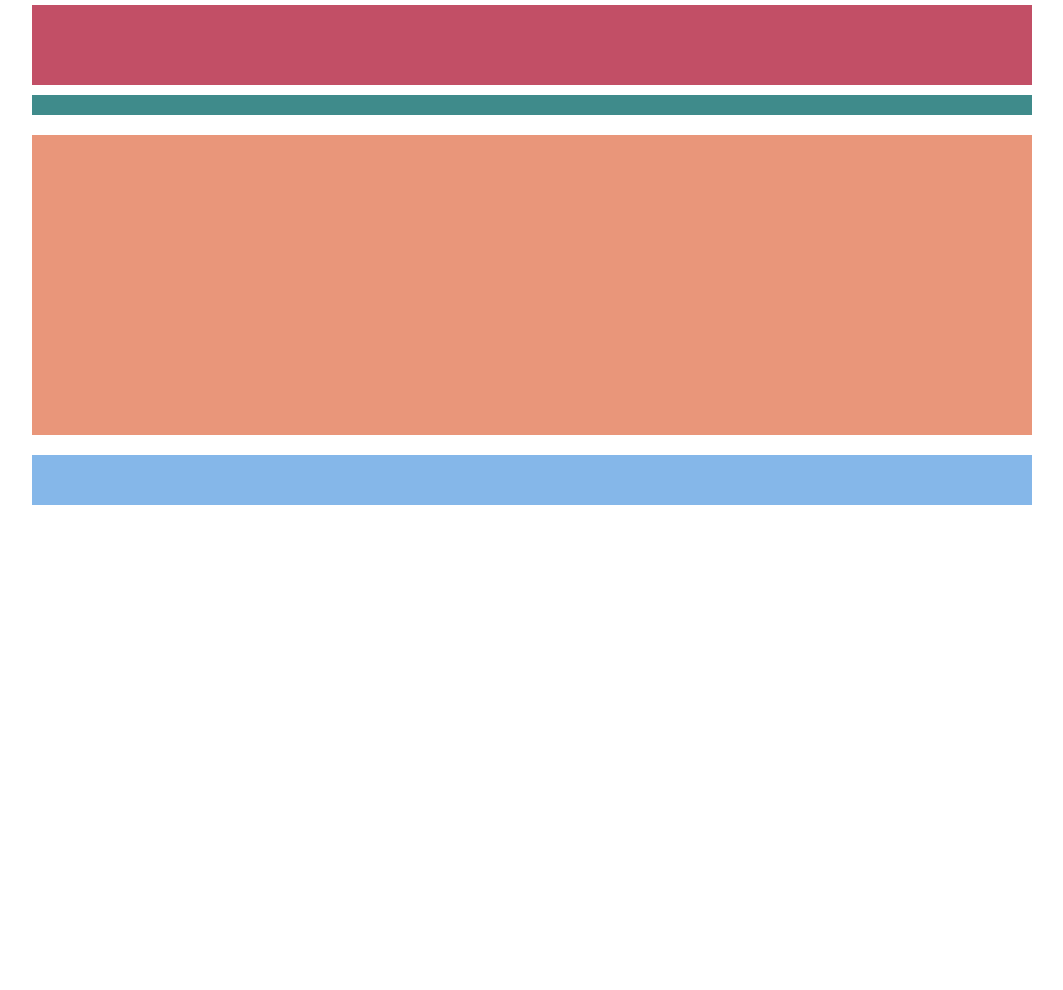
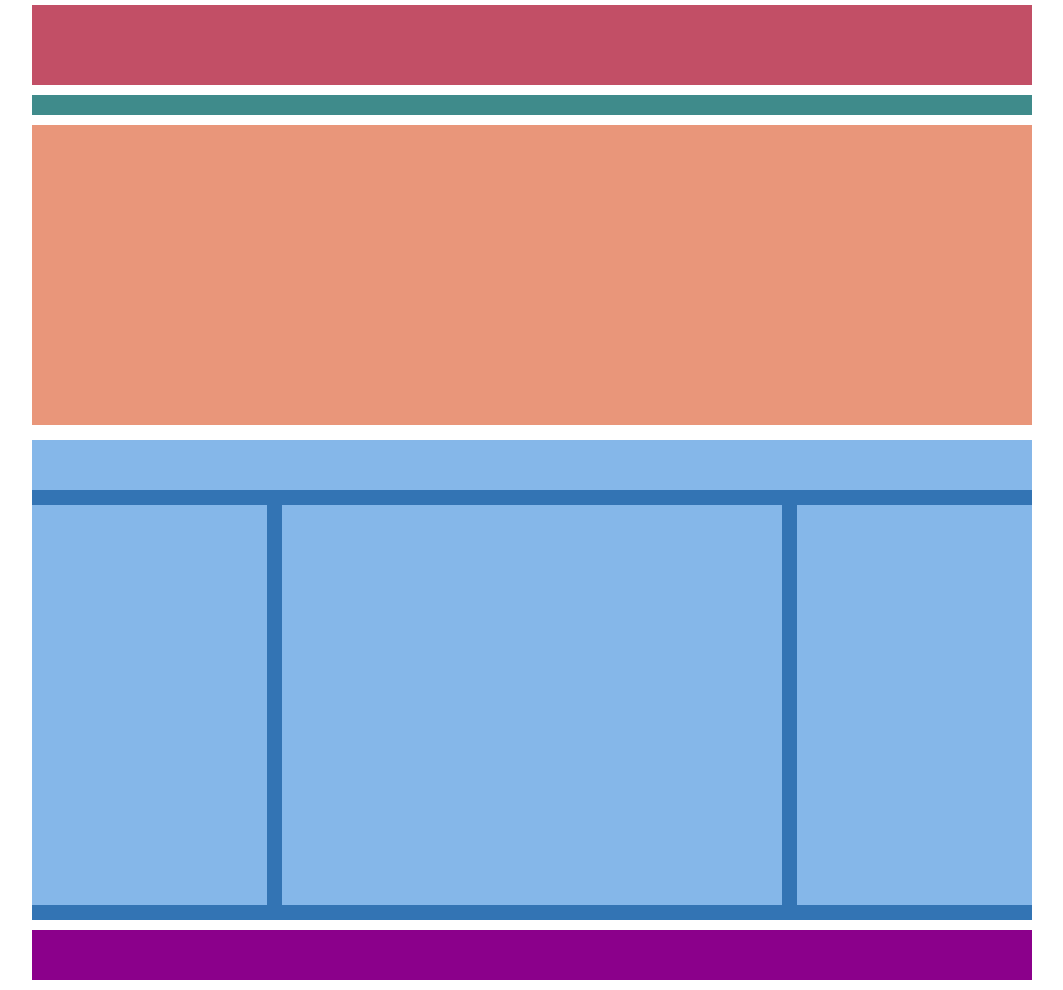
Before and after one commit to vvalcarcell/htmlcss-struttura-wp, a plain HTML site: page index.html in a window 1280 px wide. Shown: the whole page, without its empty margins (108-1171 px from the left). Before the commit the page ends 800 px from the top, so only its background shows below. Drawn offline with Linux system fonts and the light colour scheme.

Commit message:
modifiche-due

```diff
--- a/css/style.css
+++ b/css/style.css
@@ -41,7 +41,7 @@ nav {
 .img {
     height: 300px;
     background-color: darksalmon;
-    margin: 20px 0;
+    margin-bottom: 15px;
 }
 
 main {
@@ -54,5 +54,29 @@ main section {
 
 .top {
     height: 50px;
-    margin-bottom: 20px;
+    margin-bottom: 15px;
 }
+
+.main-container {
+    width: 1000px;
+}
+
+.main-container section {
+    height: 400px;
+    margin-bottom: 15px;
+}
+
+.left, .right {
+    width: calc(25% - 15px);
+}
+
+.center {
+    width: 50%;
+    margin: 0 15px;
+}
+
+footer {
+    height: 50px;
+    margin: 10px 0;
+    background-color: darkmagenta;
+}
--- a/index.html
+++ b/index.html
@@ -21,10 +21,10 @@
         <main>
             <section class="top"></section>
 
-            <div class="main-container">
-                <section class="left"></section>
-                <section class="center"></section>
-                <section class="right"></section>
+            <div class="main-container clearfix">
+                <section class="left fl"></section>
+                <section class="center fl"></section>
+                <section class="right fr"></section>
             </div>
         </main>
 
```
